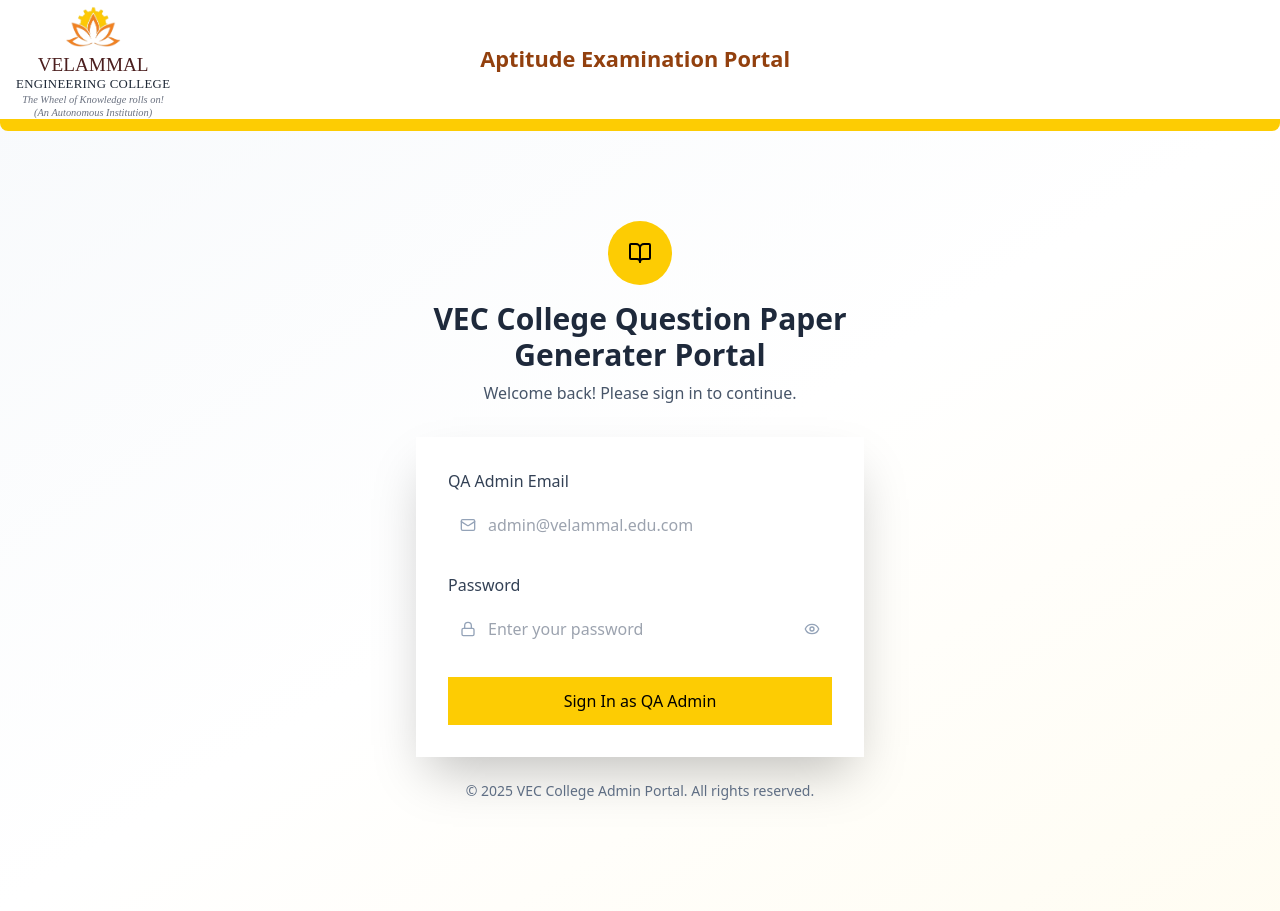
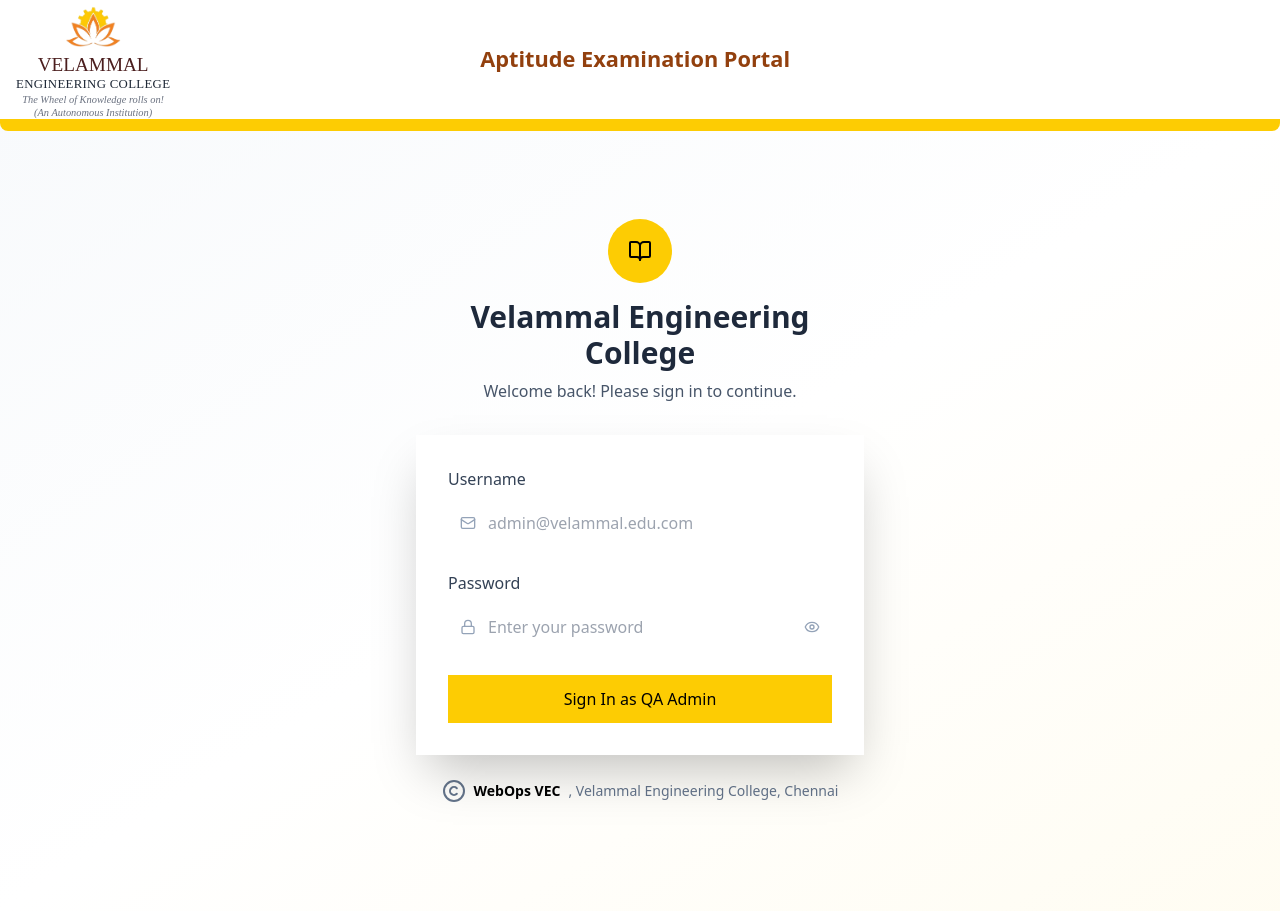
Before and after one commit to 4274-hari/QA-Examination-Platform, a React (Vite) app in the folder Frontend/: page / in a window 1280 px wide. Built offline with nearby package versions, Linux system fonts and the light colour scheme.

Commit message:
Login Heading Fix

```diff
--- a/Frontend/src/App.jsx
+++ b/Frontend/src/App.jsx
@@ -22,7 +22,7 @@
   import("./components/QA Student/questions.jsx")
 );
 const Schedule = React.lazy(() =>
-  import("./components/QA Schedule/Schedule/Schedule.jsx")
+  import("./components/QA Schedule/Schedule/schedule.jsx")
 );
 const UploadContainer = React.lazy(() =>
   import("./components/QA Schedule/uploads/uploadContainer.jsx")
--- a/Frontend/src/components/Auth/Login.jsx
+++ b/Frontend/src/components/Auth/Login.jsx
@@ -72,7 +72,7 @@
       {/* Email Field */}
       <div className="space-y-2">
         <label className="text-slate-700 font-medium">
-          QA Admin Email
+          Username
         </label>
         <div className="relative">
           <Mail className="absolute left-3 top-1/2 -translate-y-1/2 text-slate-400 w-4 h-4" />
--- a/Frontend/src/components/Auth/auth.jsx
+++ b/Frontend/src/components/Auth/auth.jsx
@@ -1,5 +1,5 @@
 import { useState } from "react"
-import { Book, BookOpen } from "lucide-react"
+import { Book, BookOpen, Copyright } from "lucide-react"
 import LoginForm from "./Login"
 
 export default function AuthPage() {
@@ -13,7 +13,7 @@
           <div className="w-16 h-16 bg-[#fdcc03] rounded-full flex items-center justify-center mx-auto mb-4 animate-pulse-glow">
             <BookOpen/>
           </div>
-          <h1 className="text-3xl font-bold text-slate-800 mb-2">VEC College Question Paper Generater Portal</h1>
+          <h1 className="text-3xl font-bold text-slate-800 mb-2">Velammal Engineering College</h1>
           <p className="text-slate-600">
             {isLogin ? "Welcome back! Please sign in to continue." : "Create your admin account to get started."}
           </p>
@@ -28,7 +28,7 @@
 
         {/* Footer */}
         <div className="text-center mt-6 text-sm text-slate-500 animate-fade-in-up">
-          <p>© 2025 VEC College Admin Portal. All rights reserved.</p>
+          <p className="flex justify-center items-center gap-2"><Copyright /> <a href="https://velammal.edu.in/webteam" target="_blank" className="cursor-pointer font-bold text-black" >WebOps VEC</a>, Velammal Engineering College, Chennai</p>
         </div>
       </div>
     </div>
--- a/Frontend/src/components/QA Schedule/uploads/ReusableUploadPage.jsx
+++ b/Frontend/src/components/QA Schedule/uploads/ReusableUploadPage.jsx
@@ -355,6 +355,41 @@
   };
 
   return (
+    <>
+      {showInstructions ? (
+        <div className="flex items-center justify-center m-6">
+          <div className="absolute inset-0 w-full h-full" onClick={() => setShowInstructions(false)} />
+          <div className="relative bg-white rounded-xl shadow-2xl w-[100%] lg:w-[70%] p-8 z-10">
+            <div className="relative flex items-center justify-center mb-6">
+              <h2 className="text-2xl font-bold text-center" style={{ color: "#800000" }}>
+                Instructions
+              </h2>
+              <button
+                onClick={() => setShowInstructions(false)}
+                className="absolute right-0 text-gray-400 hover:text-gray-600 text-2xl"
+              >
+                ×
+              </button>
+            </div>
+            <div className="mt-4 max-h-96 overflow-y-auto">
+              <ol className="list-decimal pl-6 space-y-3 text-gray-700">
+                {(instructions || []).map((ins, idx) => (
+                  <li key={idx} className="text-base">{ins}</li>
+                ))}
+              </ol>
+            </div>
+            <div className="mt-8 flex justify-center">
+              <button
+                onClick={() => setShowInstructions(false)}
+                className="px-8 py-2 rounded-lg font-semibold transition-all hover:shadow-md"
+                style={{ backgroundColor: "#800000", color: "#fff" }}
+              >
+                Got it
+              </button>
+            </div>
+          </div>
+        </div>
+      ) : (
         <div className="min-h-screen flex items-center justify-center bg-gradient-to-br from-gray-50 to-gray-100 p-4">
         <div className="w-[90%] bg-white rounded-2xl shadow-2xl flex flex-col items-center justify-center gap-8 p-6 md:p-8">
           <div className="w-full flex justify-between">
@@ -651,41 +686,9 @@
           )}
         </div>
 
-      {showInstructions && (
-        <div className="fixed inset-0 z-50 flex items-center justify-center">
-          <div className="absolute inset-0 bg-black opacity-50" onClick={() => setShowInstructions(false)} />
-          <div className="relative bg-white rounded-xl shadow-2xl w-11/12 max-w-2xl p-8 z-10">
-            <div className="relative flex items-center justify-center mb-6">
-              <h2 className="text-2xl font-bold text-center" style={{ color: "#800000" }}>
-                Instructions
-              </h2>
-              <button
-                onClick={() => setShowInstructions(false)}
-                className="absolute right-0 text-gray-400 hover:text-gray-600 text-2xl"
-              >
-                ×
-              </button>
-            </div>
-            <div className="mt-4 max-h-96 overflow-y-auto">
-              <ol className="list-decimal pl-6 space-y-3 text-gray-700">
-                {(instructions || []).map((ins, idx) => (
-                  <li key={idx} className="text-base">{ins}</li>
-                ))}
-              </ol>
-            </div>
-            <div className="mt-8 flex justify-center">
-              <button
-                onClick={() => setShowInstructions(false)}
-                className="px-8 py-2 rounded-lg font-semibold transition-all hover:shadow-md"
-                style={{ backgroundColor: "#800000", color: "#fff" }}
-              >
-                Got it
-              </button>
-            </div>
-          </div>
       </div>
       )}
-    </div>
+    </>
   );
 };
 
```
Lines whose indentation alone changed are shown as unchanged.
